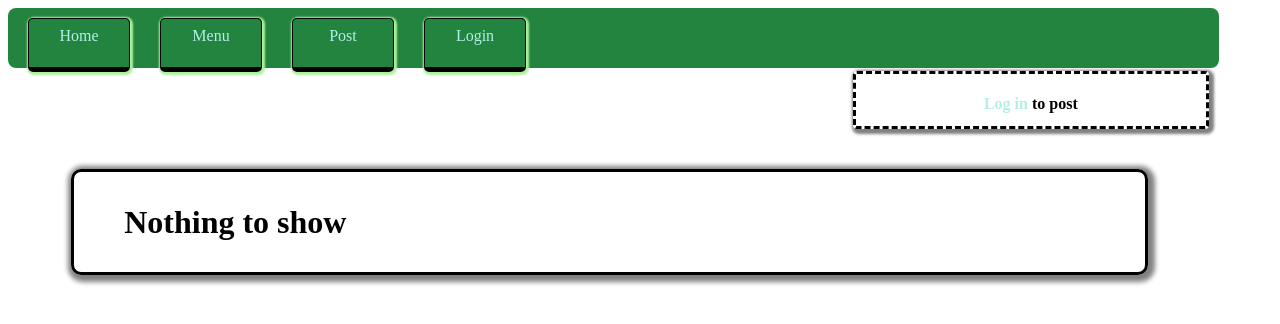
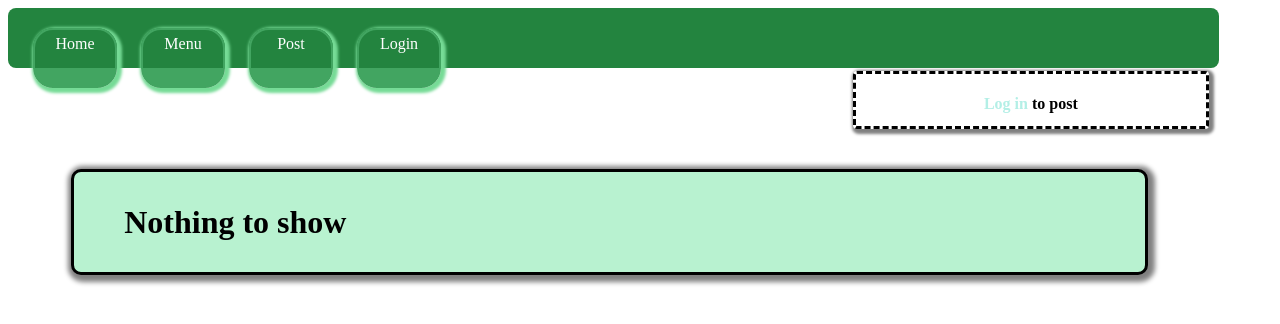
Before and after one commit to richeshgupta/JUETNoticeBoard, a Django app: page /home/ in a window 1280 px wide. Shown: the top 324 px of the page. Run offline with Django 3.2, Linux system fonts and the light colour scheme.

Commit message:
Changed navigation panel and added little colours to everything

```diff
--- a/notice/users/templates/users/index.html
+++ b/notice/users/templates/users/index.html
@@ -1,9 +1,10 @@
 {% extends 'users/nav.html' %}
+
 {% block logbox %}
 	{% if user.is_authenticated %}
 		<h4>Welcome, {{ request.user }} </h4>
 	{% else %}
-		<h4><a href="{% url 'login' %}">Log in</a> to post</h4>
+		<h4><a href="{% url 'login' %}" id="log">Log in</a> to post</h4>
 	{% endif %}
 {% endblock logbox %}
 {% block content %}
@@ -14,7 +15,7 @@
 			<br />
 			<p>{{ datas.notice }}</p>
 				{% if datas.url %}
-					<br /><h5>URL - </h5> <a href={{ datas.url }} target=_blank>{{ datas.url }}</a>
+					<br /><h5>URL - </h5> <a id="url-box" href={{ datas.url }} target=_blank>{{ datas.url }}</a>
 				{% endif %}
 			<br /><hr /><br />
 		{% endfor %}
--- a/notice/users/templates/users/initial.html
+++ b/notice/users/templates/users/initial.html
@@ -118,7 +118,6 @@
 		div.container
 		{
 			margin:auto;
-
 			width:300px;
 		}
 
--- a/notice/users/templates/users/nav.html
+++ b/notice/users/templates/users/nav.html
@@ -34,17 +34,18 @@
 			transition:background-color 2s;
 			transform:rotate(20deg);
 		}
-		a{
+		a#log{
 			text-decoration: none;
 			color:#b3efe6;
 		}
-		a:hover
+		a#log:hover
 		{
 			color:#23843f;
 			transition:color 2s;
 		}
 		div.content
 		{
+			background:#b8f2d0;
 			display:block;
 			width:80%;
 			/*height:500px;*/
@@ -56,17 +57,23 @@
 			padding-left:50px;
 			box-shadow:2px 2px 5px 5px grey;
 		}
-		div.content > a
-		{
-			color:red;
-			text-decoration:overline;
-			letter-spacing: 2px;
+		a#normal{
+			color:white;
+			display:inline-block;
+			text-decoration:none;
+			margin-left:20px;
+			margin-top:10px;
+			border:2px solid #42a561;
+			width:80px;
+			height:33px;
+			border-bottom-width: 20px;
+			text-align: center;
+			padding-top:5px;
+			border-radius:20px;
+			box-shadow:2px 2px 3px 3px #76db96;
 		}
-		div.content > a:hover
-		{
-			color:blue;
-			transition:color 2s;
-		}
+		a#normal:hover
+		{ 		}
 		div.logbox
 		{
 			width:350px;
@@ -81,6 +88,12 @@
 			display:block;
 			box-shadow:2px 2px 3px 3px grey;
 		}
+		a#url-box
+		{
+			text-decoration:overline;
+			letter-spacing: 2px;
+			color:red;
+		}
 	</style>
 </head>
 <body>
@@ -90,13 +103,13 @@
 	</div>
 <div class="main-container">
 
-			<div class="btn"><a href="{% url 'home' %}" title="Home Page">Home</a></div>
-			<div class="btn"><a href="{% url 'menu' %}" title="Menu Page">Menu</a></div>
-			<div class="btn"><a href="{% url 'notice' %}" title="Notice post form">Post</a></div>
+			<a id="normal" href="{% url 'home' %}" title="Home Page" class="link">Home</a>
+			<a id="normal" href="{% url 'menu' %}" title="Menu Page">Menu</a>
+			<a id="normal" href="{% url 'notice' %}" title="Notice post form">Post</a>
 			{% if user.is_authenticated %}
-				<div class="btn"><a href="{% url 'logout' %}" title="logout">Logout</a></div>
+				<a id="normal" href="{% url 'logout' %}" title="logout">Logout</a>
 			{% else %}
-				<div class="btn"><a href="{% url 'login' %}" title="login">Login</a></div>
+				<a id="normal" href="{% url 'login' %}" title="login">Login</a>
 			{% endif %}
 
 </div>
--- a/requirements.txt
+++ b/requirements.txt
@@ -1,2 +1,3 @@
+python == 3.6.7
 django == 2.10
 crispy forms = 1.7.2
```
Also changed, not shown: notice/db.sqlite3.
